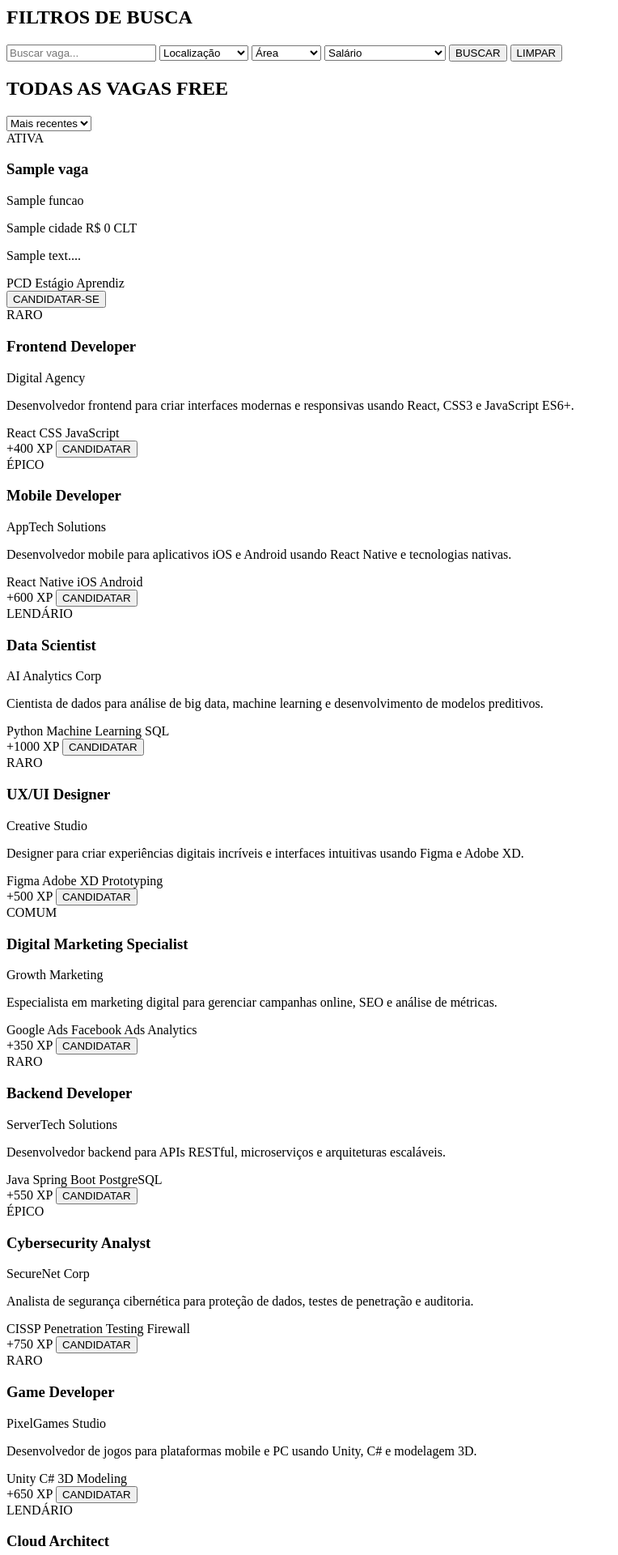
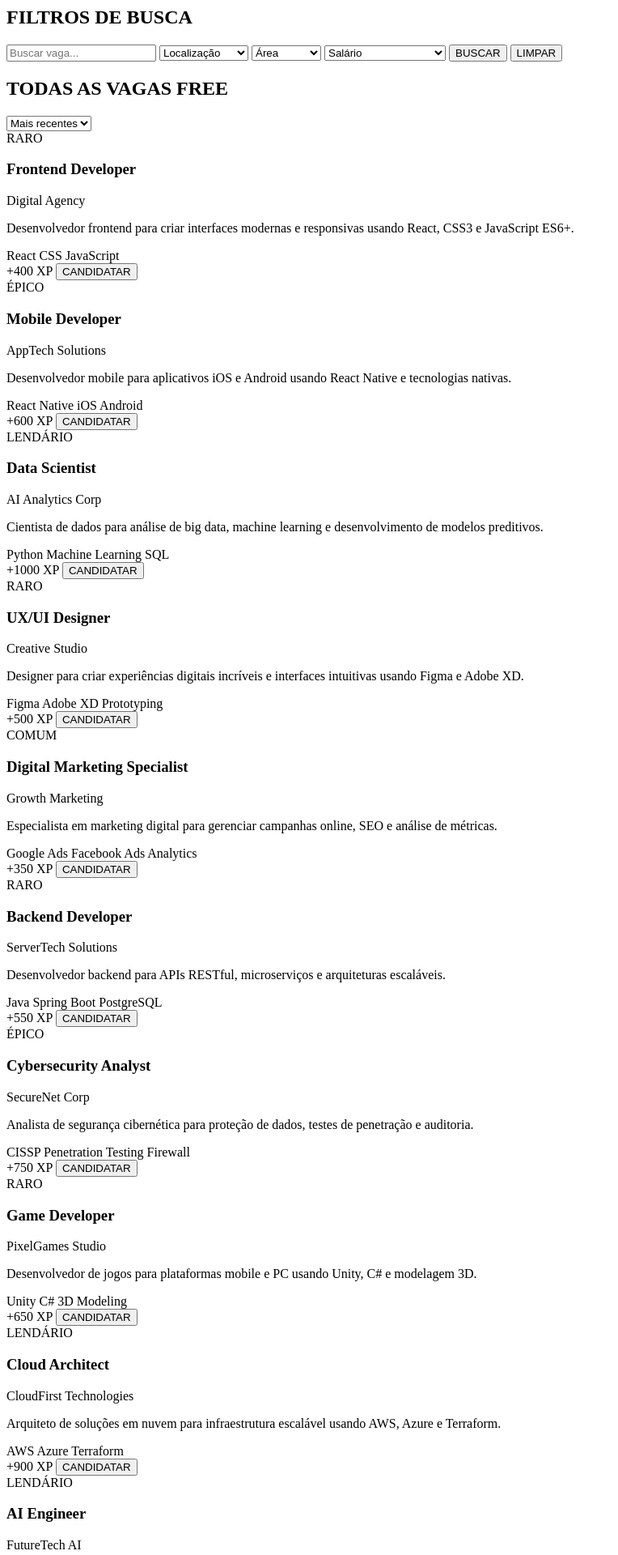
Before and after one commit to GustavoBeckerDev/nexuspro, a CodeIgniter 4 app: the page made by app/Views/vagas/vagas.php in a window 1280 px wide. Shown: the top 1920 px of the page at 81% size, without its empty margins (0-764 px from the left). Run offline with PHP 8.4 and a stand-in for CodeIgniter, Linux system fonts and the light colour scheme; the template is opened without the code that fills it: most values are stand-ins (such as "Sample title", 1, 10 or a date in 2020); some libraries are stand-ins or nearby versions.

Commit message:
view de vagas modificada

```diff
--- a/app/Views/vagas/vagas.php
+++ b/app/Views/vagas/vagas.php
@@ -67,52 +67,6 @@
         </div>
 
         <div class="vagas-grid">
-
-                    <div class="vaga-card">
-                        <div class="card-header">
-                            <div class="company-logo">
-                                <i class="fas fa-building"></i>
-                            </div>
-                            <div class="card-status active">
-                                <i class="fas fa-circle"></i>
-                                ATIVA
-                            </div>
-                        </div>
-                        <h3 class="vaga-title"><?= htmlspecialchars($vaga->nome ?? 'Vaga sem nome') ?></h3>
-                        <p class="company-name"><?= htmlspecialchars($vaga->funcao ?? 'Empresa não informada') ?></p>
-                        <div class="vaga-details">
-                            <span class="detail-item">
-                                <i class="fas fa-map-marker-alt"></i>
-                                <?= htmlspecialchars($vaga->cidade ?? 'Localização não informada') ?>
-                            </span>
-                            <span class="detail-item">
-                                <i class="fas fa-dollar-sign"></i>
-                                R$ <?= number_format($vaga->salario ?? 0, 0, ',', '.') ?>
-                            </span>
-                            <span class="detail-item">
-                                <i class="fas fa-clock"></i>
-                                CLT
-                            </span>
-                        </div>
-                        <p class="vaga-description">
-                            <?= htmlspecialchars(substr($vaga->descricao ?? 'Descrição não disponível', 0, 100)) ?>...
-                        </p>
-                        <div class="vaga-tags">
-                            <?php if ($vaga->vaga_pcd ?? false): ?>
-                                <span class="tag special">PCD</span>
-                            <?php endif; ?>
-                            <?php if ($vaga->vaga_estagio ?? false): ?>
-                                <span class="tag special">Estágio</span>
-                            <?php endif; ?>
-                            <?php if ($vaga->vaga_aprendiz ?? false): ?>
-                                <span class="tag special">Aprendiz</span>
-                            <?php endif; ?>
-                        </div>
-                        <button class="btn-apply open-login-modal">
-                            <i class="fas fa-paper-plane"></i>
-                            CANDIDATAR-SE
-                        </button>
-                    </div>
 
             <!-- Vagas de exemplo para completar 12 cards -->
             <div class="vaga-card">
```
Also changed, not shown: public/assets/vagas.css.
